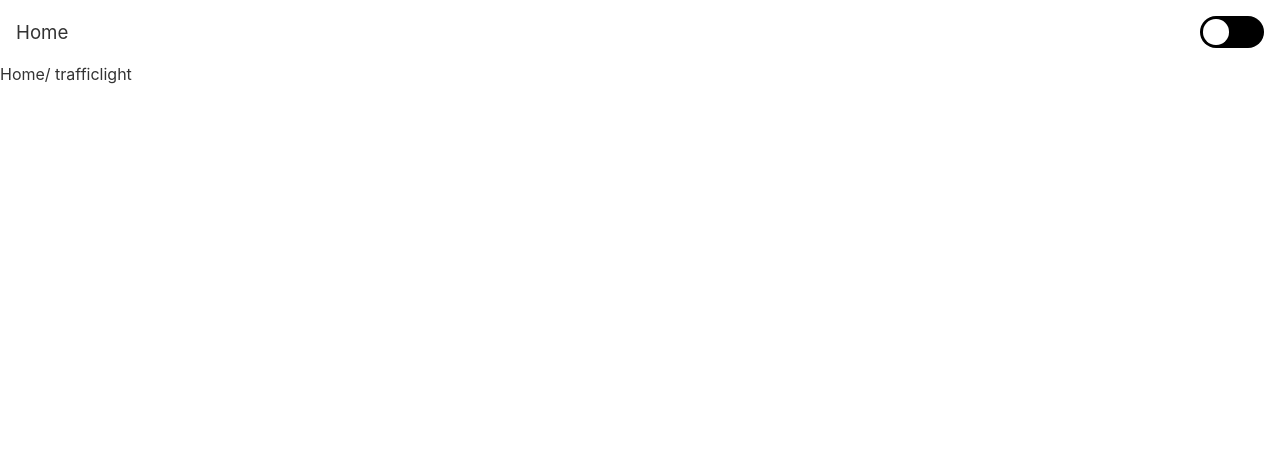
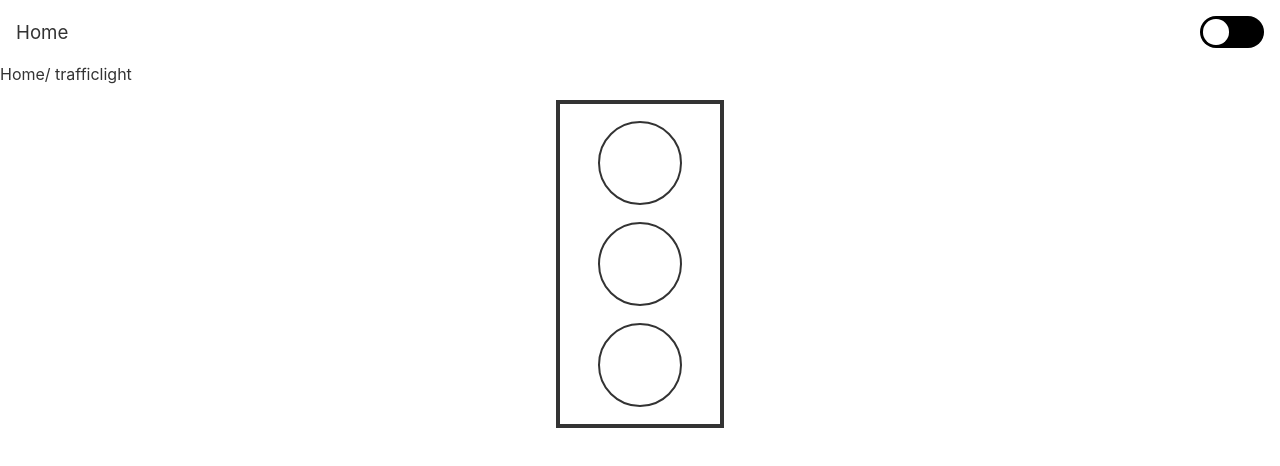
Before and after one commit to Ankitsaini406/react-challenges, a React (Create React App) app: page /trafficlight in a window 1280 px wide. Shown: the top 466 px of the page. Built offline with nearby package versions, Linux system fonts and the light colour scheme.

Commit message:
"TrafficLight"

```diff
--- a/src/App.js
+++ b/src/App.js
@@ -11,6 +11,7 @@ import Stepper from './components/Stepper/Stepper';
 import { ThemeProvider } from './components/ThemeChange/Theme';
 import Tictactoe from './components/Tic-tac-toe/Tictactoe';
 import './css/App.css';
+import TrafficLight from './components/TrafficLight/TrafficLight';
 
 function App() {
   return (
@@ -27,6 +28,7 @@ function App() {
           <Route path='productlist' element={<Productlist />} />
           <Route path='productall' element={<Productall />} />
           <Route path='product/:id' element={<Product />} />
+          <Route path='trafficlight' element={<TrafficLight />}/>
         </Routes>
       </ThemeProvider>
     </ >
--- /dev/null
+++ b/src/components/TrafficLight/TrafficLight.jsx
@@ -0,0 +1,13 @@
+import "../../css/trafficligt.css";
+
+const TrafficLight = () => {
+    return (
+    <div className="traffic-box">
+        <div className="light-cricul"></div>
+        <div className="light-cricul"></div>
+        <div className="light-cricul"></div>
+    </div>
+    );
+};
+
+export default TrafficLight;
--- /dev/null
+++ b/src/css/trafficligt.css
@@ -0,0 +1,17 @@
+.traffic-box {
+    border: 4px solid;
+    width: 10rem;
+    aspect-ratio: 1/2;
+    margin: 1rem auto;
+    display: flex;
+    flex-direction: column;
+    justify-content: space-evenly;
+    align-items: center;
+}
+
+.light-cricul{
+    width: 5rem;
+    aspect-ratio: 1/1;
+    border: 2px solid;
+    border-radius: 50%;
+}
```
